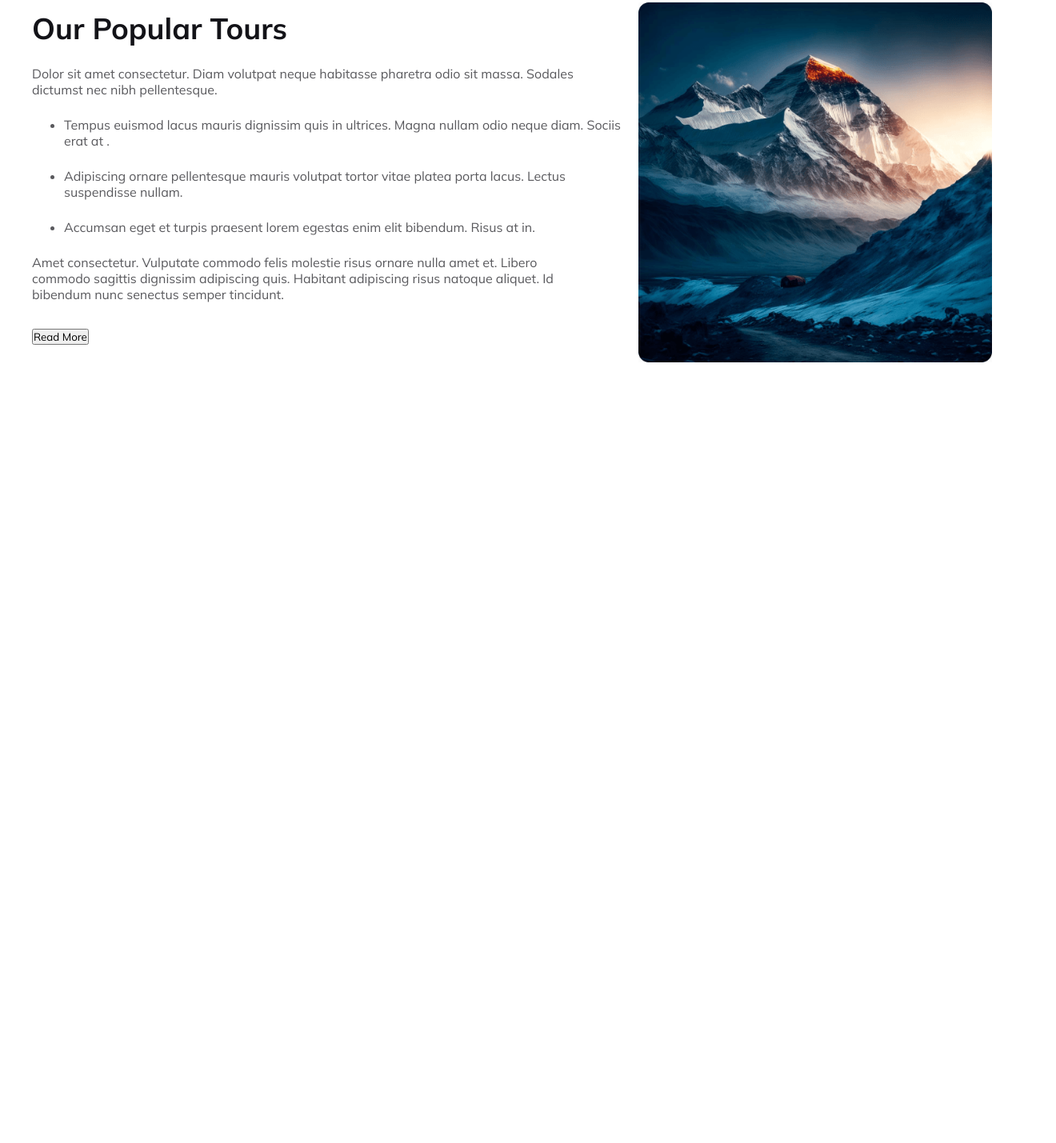
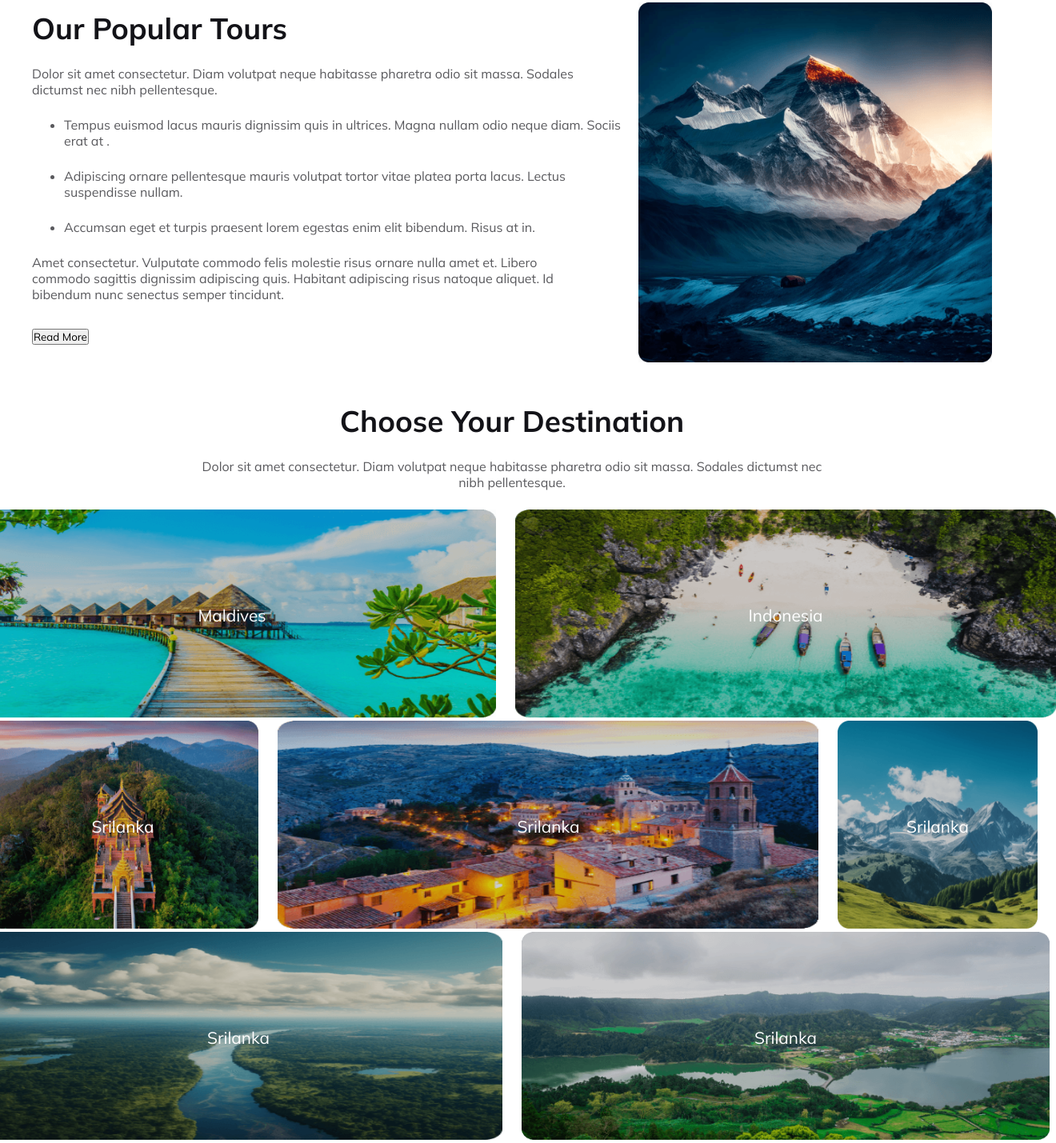
Before and after one commit to MdAlamin50/Projects2-Hero-Travel-main, a plain HTML site: page index.html in a window 1280 px wide. Shown: the part 679-2108 px from the top of the page at 80% size, 1320 px wide, since content can reach past the window. Before the commit the page ends 1132 px from the top, so only its background shows below. Drawn offline with Linux system fonts and the light colour scheme.

Commit message:
added the image

```diff
--- a/index.html
+++ b/index.html
@@ -60,6 +60,50 @@
             <img class="img-style" src="Images/Rectangle 4.png" alt="">
 
         </section>
+        <section class="grit-row">
+            <h1 class="row-title">Choose Your Destination</h1>
+            <p class="consctetur">Dolor sit amet consectetur. Diam volutpat neque habitasse pharetra odio sit massa. Sodales dictumst nec nibh pellentesque.</p>
+            <div class="main-imag-div">
+                <div class="row">
+                    <div class="img-contend-sitel">
+                        <img class="image-style" src="Images/Rectangle 5.png" alt="">
+                        <div class="Maldives">Maldives</div>
+                    </div>
+                    <div class="img-contend-sitel">
+                        <img class="image-style1" src="Images/Rectangle 8.png" alt="">
+                        <div class="Maldives">Indonesia</div>
+                    </div>
+                </div>
+            </div>
+            <div class="row">
+                <div class="img-contend-sitel">
+                    <img  src="Images/Rectangle 6.png" alt="">
+                    <div class="Maldives">Srilanka</div>
+
+                </div>
+                <div class="img-contend-sitel">
+                    <img class="image-style1" src="Images/Rectangle 7.png" alt="">
+                    <div class="Maldives">Srilanka</div>
+
+                </div>
+                <div class="img-contend-sitel">
+                    <img  src="Images/Rectangle 9.png" alt="">
+                    <div class="Maldives">Srilanka</div>
+
+                </div>
+            </div>
+            <div class="row">
+                <div class="img-contend-sitel">
+                    <img class="image-style" src="Images/Rectangle 11.png" alt="">
+                    <div class="Maldives">Srilanka</div>
+                    </div>
+
+                    <div class="img-contend-sitel">
+                        <img class="image-style" src="Images/Rectangle 10.png" alt="">
+                        <div class="Maldives">Srilanka</div>
+                 </div>
+            </div>
+        </section>
 
     </main>
     <footer>
--- a/index/index.css
+++ b/index/index.css
@@ -123,3 +123,55 @@ main{
 .amet-consecterur{
     margin-bottom: 2rem;
 }
+/* main section2 */
+.grit-row{
+    display: flex;
+    flex-direction: column;
+    align-items: center;
+}
+.row-title{
+    color: #131318;
+    font-size: 2.3rem;
+    font-weight: 800px;
+    text-align: center;
+    margin-top: 50px;
+}
+.consctetur{
+    text-align: center;
+    color: rgba(19, 19, 24, 0.70);
+    max-width: 800px;
+}
+.main-imag-div{
+    display: flex;
+    justify-content: center;
+    flex-direction: column;
+    align-items: center;
+    width: 100%;
+    gap: 20px;
+}
+.row{
+    display: flex;
+    gap: 24px;
+}
+.img-contend-sitel{
+    position:relative;
+}
+.img-contend-sitel > img{
+    height: 260px;
+}
+.image-style{
+    width: 660px;
+}
+.image-style1{
+width: 676px;
+}
+.Maldives{
+    position: absolute;
+    top: 50%;
+    left: 50%;
+    font-size: 1.3rem;
+    font-weight: 800px;
+    color: #FFF;
+    transform: translate(-50%, -50%);
+}
+/* main section 3 */
```
